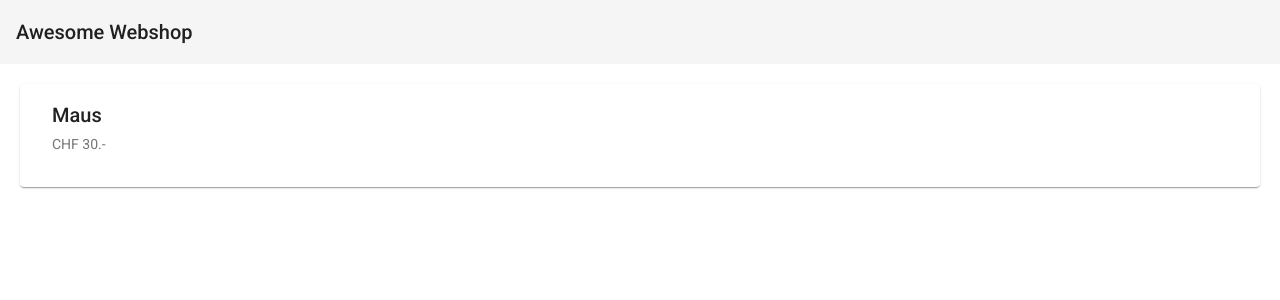
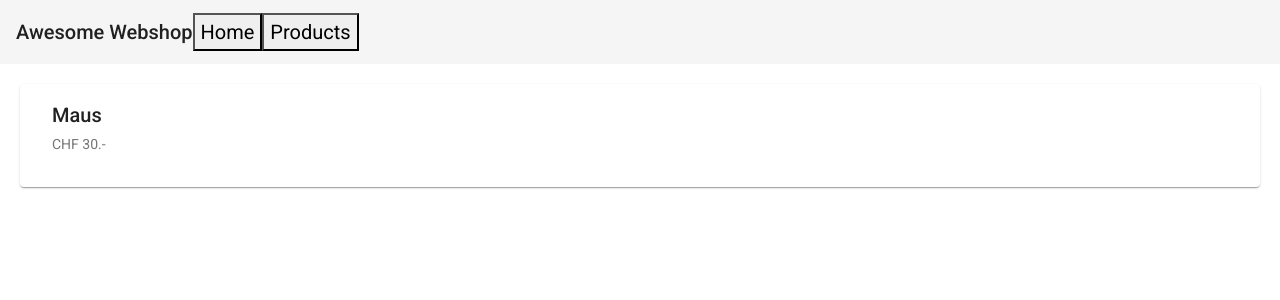
Before and after one commit to DoCosta/WebShop, an Angular app in the folder WebShop/ClientApp/: page /home in a window 1280 px wide. Shown: the top 300 px of the page. Built offline with nearby package versions, Linux system fonts and the light colour scheme.

Commit message:
Migrated Project

```diff
--- /dev/null
+++ b/WebShop/ClientApp/src/app/app.component.css
@@ -0,0 +1,3 @@
+.spacer {
+    flex: 1 1 auto;
+  }
--- a/WebShop/ClientApp/src/app/app.component.html
+++ b/WebShop/ClientApp/src/app/app.component.html
@@ -1,5 +1,12 @@
 <mat-toolbar>
     <span>Awesome Webshop</span>
+    <span>  </span>
+    <button mat-button>
+        Home
+    </button>
+    <button mat-button>
+        Products
+    </button>
 </mat-toolbar>
 
 <router-outlet></router-outlet>
--- a/WebShop/ClientApp/src/app/app.component.ts
+++ b/WebShop/ClientApp/src/app/app.component.ts
@@ -2,7 +2,8 @@ import { Component } from '@angular/core';
 
 @Component({
   selector: 'app-root',
-  templateUrl: './app.component.html'
+  templateUrl: './app.component.html',
+  styleUrls: ['./app.component.css'],
 })
 
 export class AppComponent {
```
